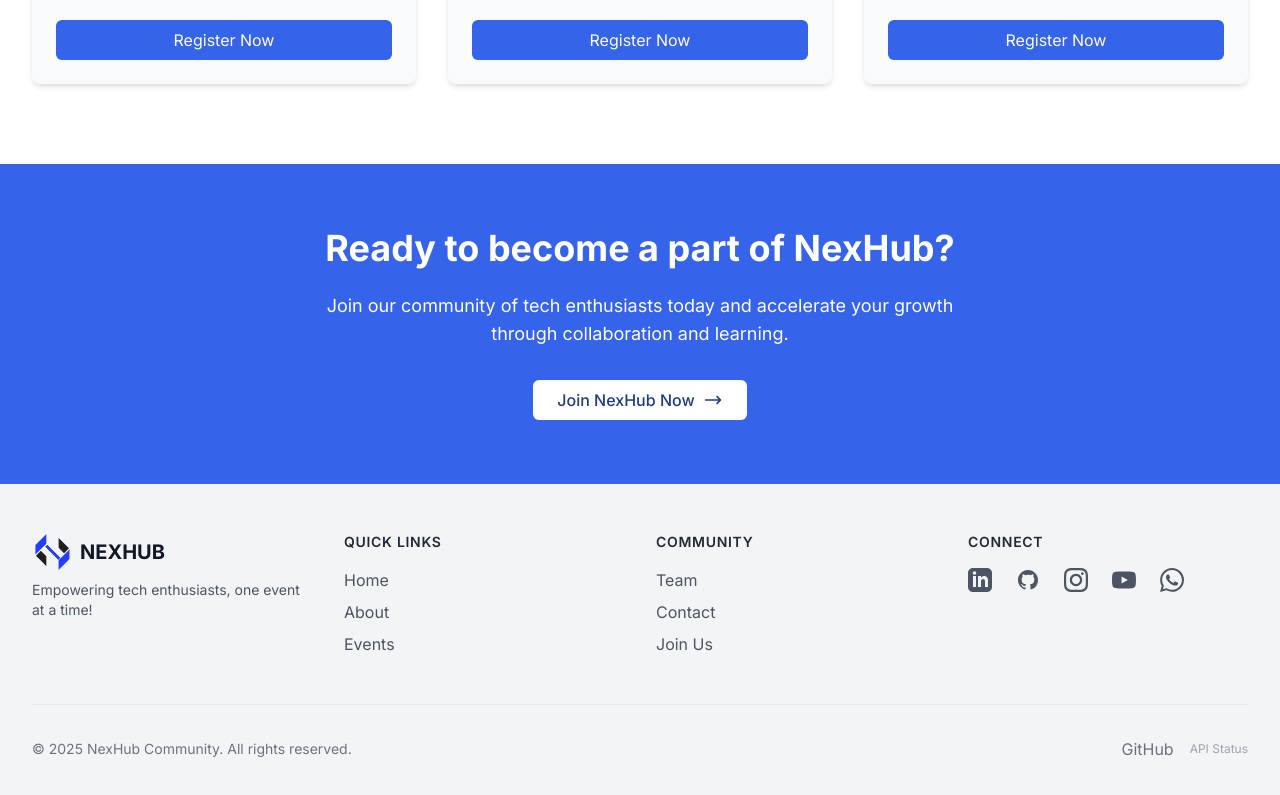
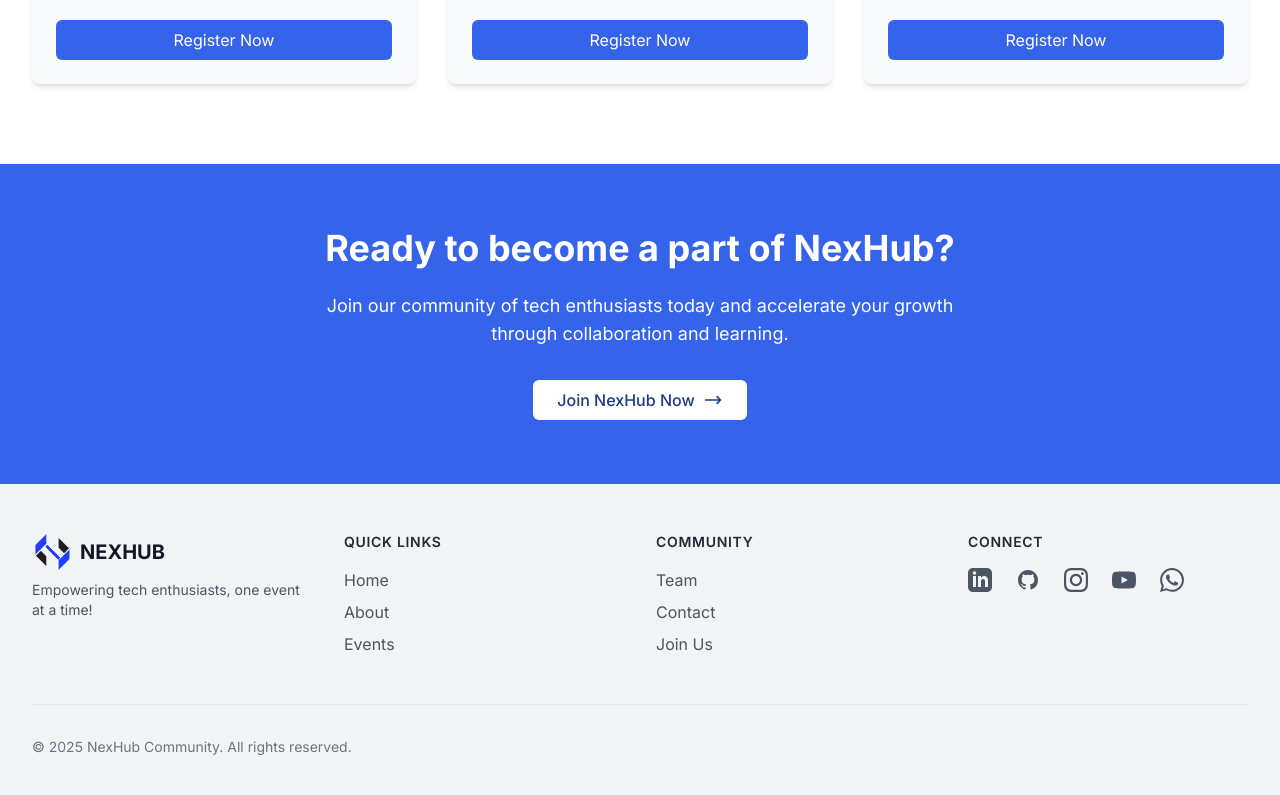
Before and after one commit to NexHub-Community/nexhubcommunity, a React (Vite) app: page / in a window 1280 px wide. Shown: the part 1668-2463 px from the top of the page. Built offline with nearby package versions, Linux system fonts and the light colour scheme.

Commit message:
google spreadsheet issue resolved

```diff
--- a/google-apps-script.js
+++ b/google-apps-script.js
@@ -33,7 +33,7 @@ function doPost(e) {
     const data = JSON.parse(e.parameter.data);
     console.log('Received data:', data);
 
-    // Determine the sheet to save to based on dataType flag
+    // Determine the sheet to save to ebased on dataType flag
     if (data.dataType === 'recruitment') {
       saveTeamApplication(data);
     } else {
--- a/src/components/Footer.tsx
+++ b/src/components/Footer.tsx
@@ -99,22 +99,6 @@ const Footer = () => {
             <p className="text-sm text-gray-500 dark:text-gray-400">
               © {new Date().getFullYear()} NexHub Community. All rights reserved.
             </p>
-            <div className="mt-4 md:mt-0 flex items-center space-x-4">
-              <a
-                href="https://github.com/NexHub-Community"
-                target="_blank"
-                rel="noopener noreferrer"
-                className="text-gray-500 hover:text-primary dark:text-gray-400 dark:hover:text-primary-light"
-              >
-                GitHub
-              </a>
-              <Link
-                to="/api-debug"
-                className="text-xs text-gray-400 hover:text-primary dark:text-gray-500 dark:hover:text-primary-light"
-              >
-                API Status
-              </Link>
-            </div>
           </div>
         </div>
       </div>
```
Also changed, not shown: 2 other files (tests, documents, lock files or other folders).
